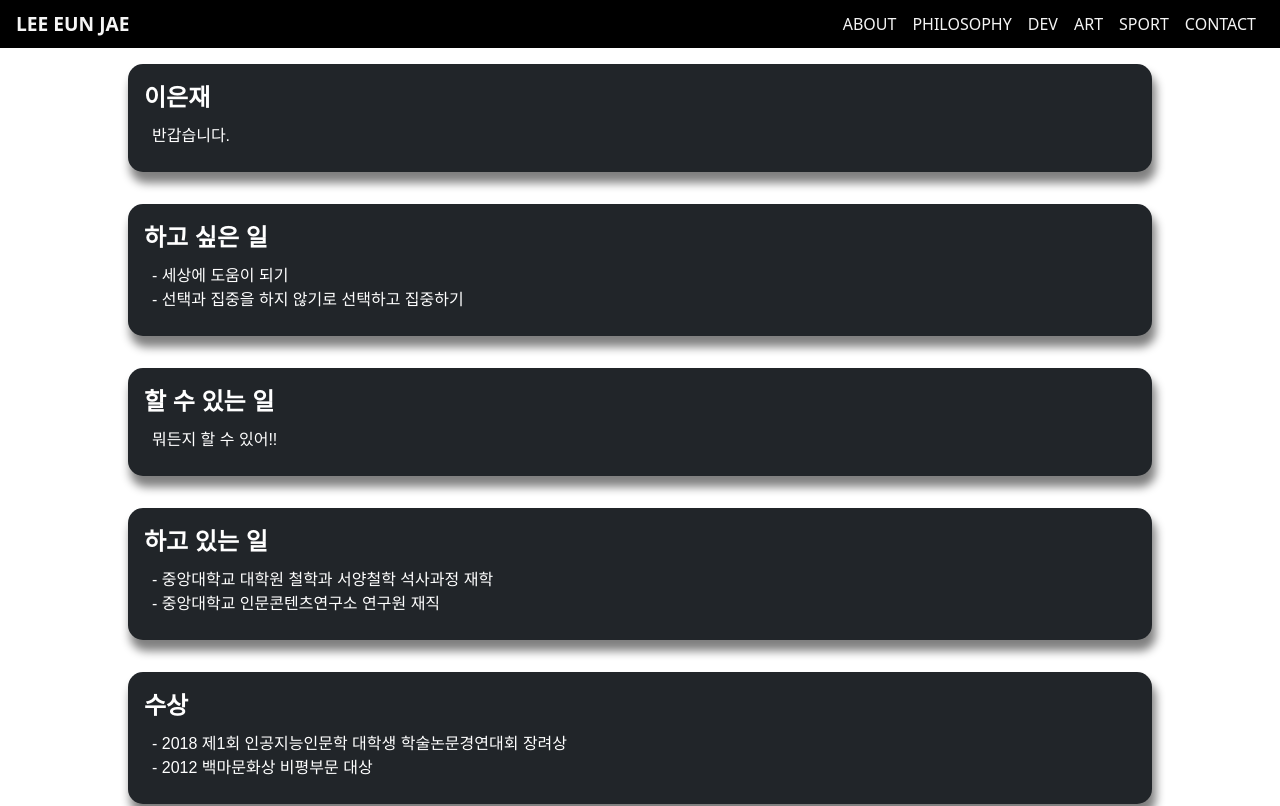
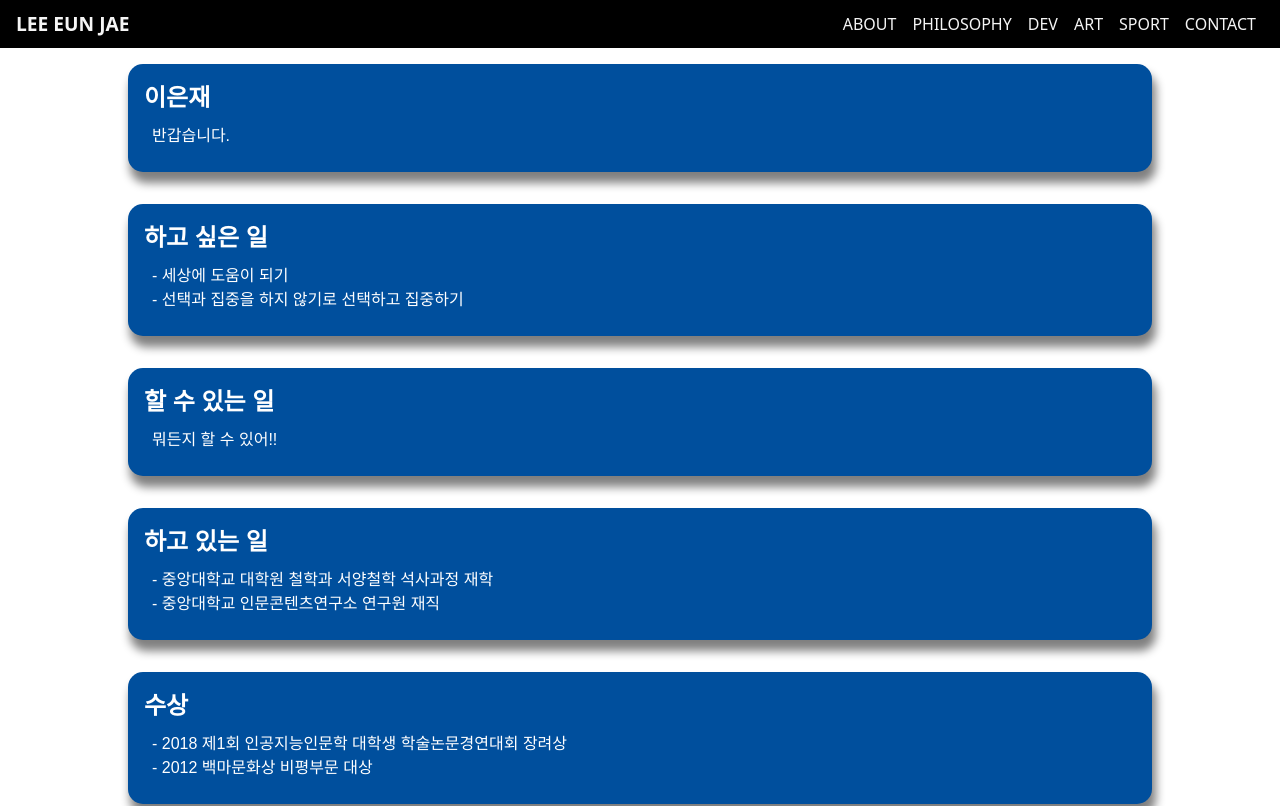
Before and after one commit to ej-rarus/blog, a React (Create React App) app: page /about in a window 1280 px wide. Shown: the top 806 px of the page. Built offline with nearby package versions, Linux system fonts and the light colour scheme.

Commit message:
App Card 추가

```diff
--- a/src/App.css
+++ b/src/App.css
@@ -258,7 +258,7 @@
   justify-content: center;
   margin: 1rem;
   padding: 1rem;
-  background-color: #212529;
+  background-color: #004f9d;
   color: rgb(255, 255, 255);
   border-radius: 15px;
   box-shadow: 3px 10px 10px 1px gray;
--- a/src/data/about_contents.js
+++ b/src/data/about_contents.js
@@ -32,7 +32,7 @@ let about_contents = [
     }, {
         id: 6,
         title: "자격증",
-        text: "- 대한상공회의소 한자 국가공인자격 3급\n - TOEIC 950점\n - 자동차 운전 면허 (2종 보통)"
+        text: "- 대한상공회의소 한자 국가공인자격 3급\n - TOEIC 950점\n - 정보처리기능사\n - 자동차 운전 면허 (2종 보통)"
     }
 
 ];
```
Also changed, not shown: src/components/AppCard.js (added, +9 -0 lines).
